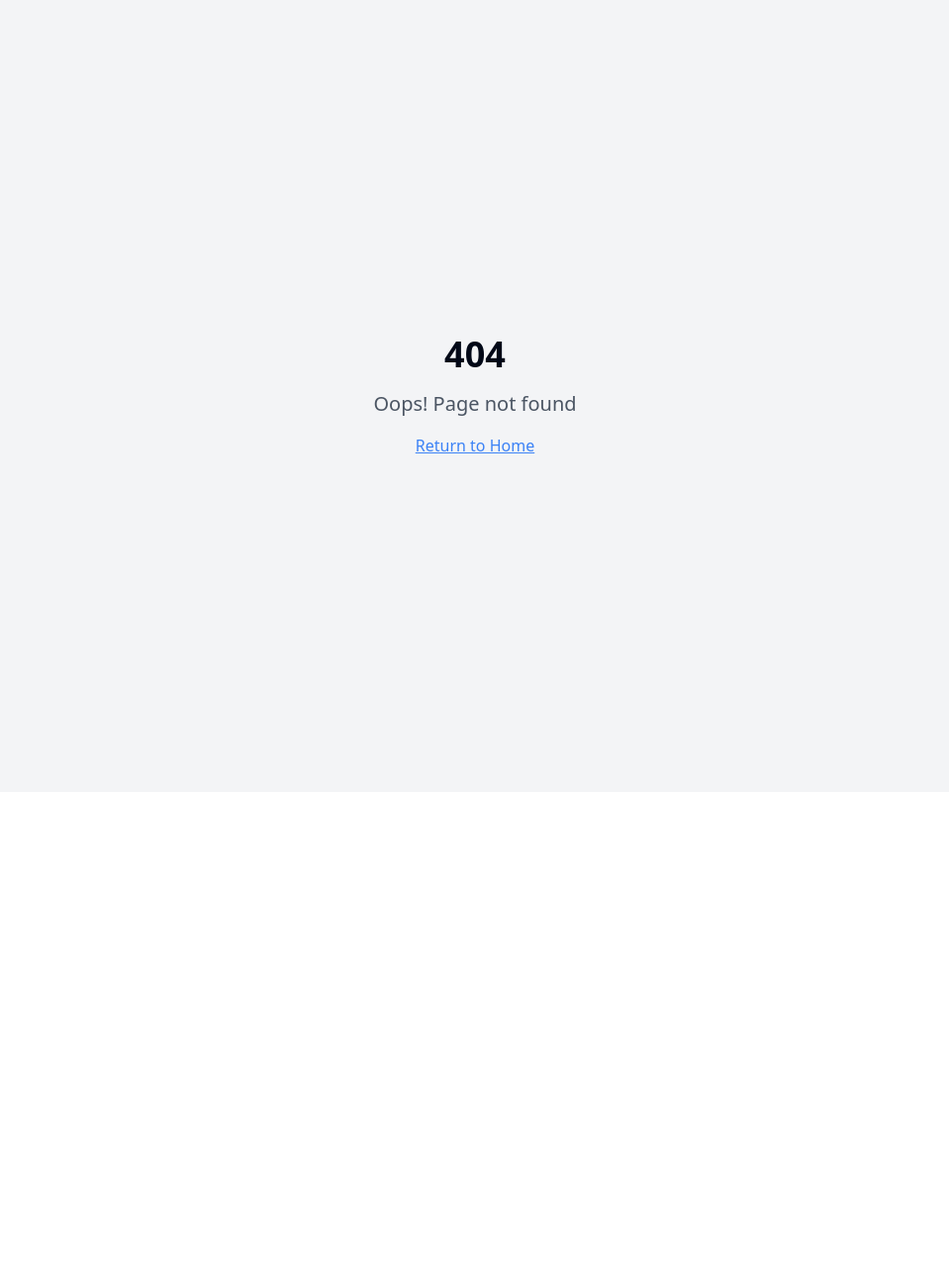
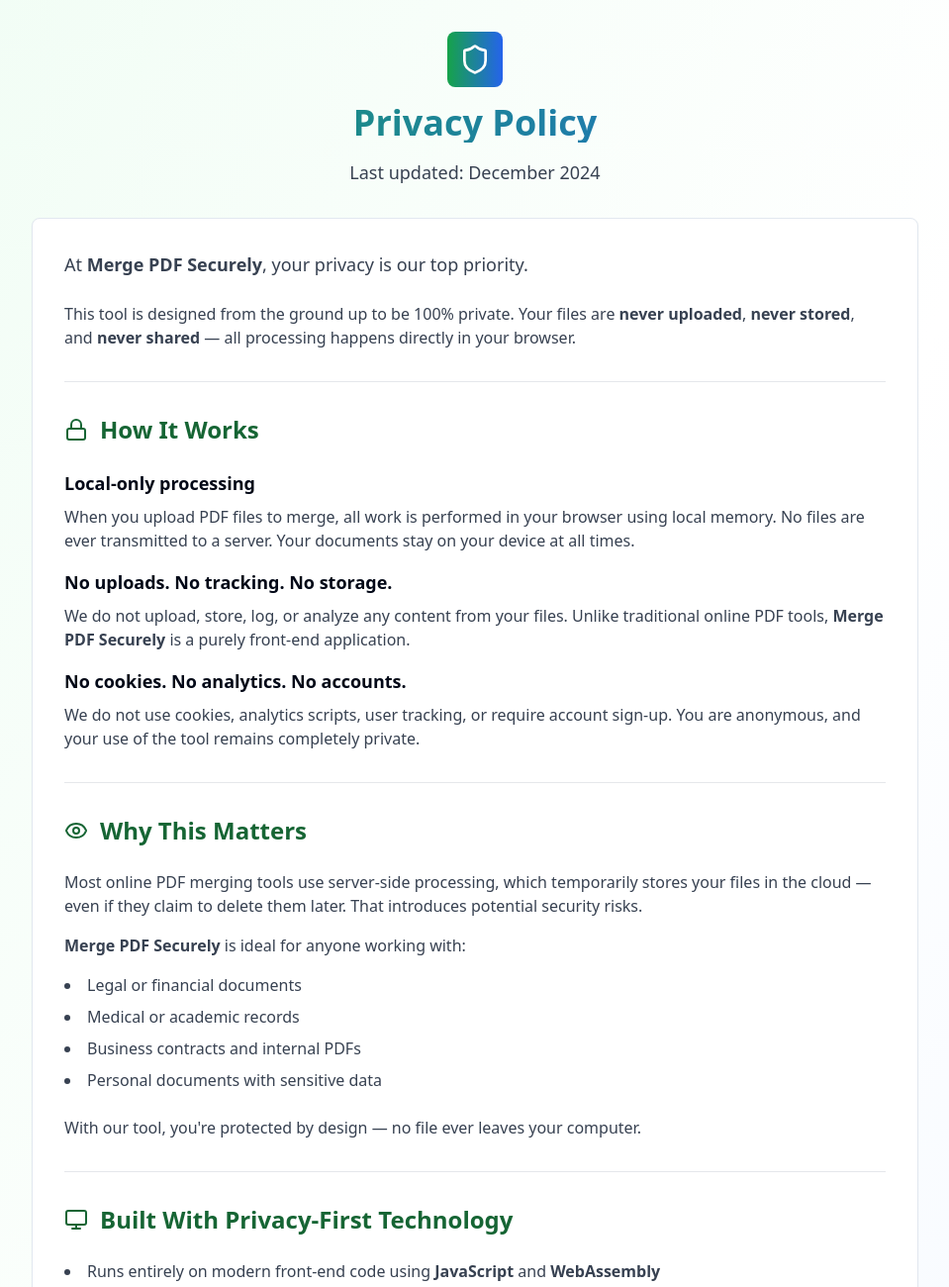
Before and after one commit to vertexlabs1/nimble-pdf-joiner, a React (Vite) app: page /privacy in a window 1280 px wide. Before the commit this address had no page. Shown: the top 1300 px of the page at 99% size, without its empty margins (160-1119 px from the left). Before the commit the page ends 800 px from the top, so only its background shows below. Built offline with nearby package versions, Linux system fonts and the light colour scheme.

Commit message:
Add privacy page and branding updates
- Created a `/Privacy` page with provided content.
- Linked the "100% Private & Secure" heading to the new Privacy page.
- Added the privacy route to `App.tsx`.
- Updated branding to "Merge PDF Securely".
- Optimized the privacy page for SEO.

```diff
--- a/src/App.tsx
+++ b/src/App.tsx
@@ -1,9 +1,11 @@
+
 import { Toaster } from "@/components/ui/toaster";
 import { Toaster as Sonner } from "@/components/ui/sonner";
 import { TooltipProvider } from "@/components/ui/tooltip";
 import { QueryClient, QueryClientProvider } from "@tanstack/react-query";
 import { BrowserRouter, Routes, Route } from "react-router-dom";
 import Index from "./pages/Index";
+import Privacy from "./pages/Privacy";
 import NotFound from "./pages/NotFound";
 
 const queryClient = new QueryClient();
@@ -16,6 +18,7 @@ const App = () => (
       <BrowserRouter>
         <Routes>
           <Route path="/" element={<Index />} />
+          <Route path="/privacy" element={<Privacy />} />
           {/* ADD ALL CUSTOM ROUTES ABOVE THE CATCH-ALL "*" ROUTE */}
           <Route path="*" element={<NotFound />} />
         </Routes>
--- a/src/components/SecurityCallout.tsx
+++ b/src/components/SecurityCallout.tsx
@@ -1,6 +1,7 @@
 
 import { Shield, Lock, Eye } from 'lucide-react';
 import { Card } from '@/components/ui/card';
+import { Link } from 'react-router-dom';
 
 export const SecurityCallout = () => {
   return (
@@ -10,9 +11,11 @@ export const SecurityCallout = () => {
           <Shield className="h-6 w-6 text-green-600" />
         </div>
       </div>
-      <h3 className="text-xl font-semibold text-center mb-3 text-green-800">
-        100% Private & Secure
-      </h3>
+      <Link to="/privacy" className="block">
+        <h3 className="text-xl font-semibold text-center mb-3 text-green-800 hover:text-green-900 transition-colors cursor-pointer">
+          100% Private & Secure
+        </h3>
+      </Link>
       <p className="text-center text-gray-700 mb-4">
         Your PDF files are processed entirely in your browser. Nothing is uploaded to our servers.
       </p>
--- a/src/pages/Index.tsx
+++ b/src/pages/Index.tsx
@@ -1,4 +1,3 @@
-
 import { useState } from 'react';
 import { PDFUploader } from '@/components/PDFUploader';
 import { FileList } from '@/components/FileList';
@@ -52,7 +51,7 @@ const Index = () => {
             <SecurityInfoDialog />
           </div>
           <h1 className="text-4xl font-bold bg-gradient-to-r from-green-600 to-blue-600 bg-clip-text text-transparent mb-4">
-            Secure PDF Merge Tool
+            Merge PDF Securely
           </h1>
           <p className="text-lg text-gray-700 max-w-2xl mx-auto mb-2">
             Merge multiple PDF files privately and securely - all processing happens in your browser
--- /dev/null
+++ b/src/pages/Privacy.tsx
@@ -0,0 +1,199 @@
+
+import { Shield, Lock, Eye, Server, Monitor, Mail } from 'lucide-react';
+import { Card } from '@/components/ui/card';
+import { Badge } from '@/components/ui/badge';
+
+const Privacy = () => {
+  return (
+    <div className="min-h-screen bg-gradient-to-br from-green-50 via-white to-blue-50">
+      <div className="container mx-auto px-4 py-8">
+        {/* Header */}
+        <div className="text-center mb-8">
+          <div className="flex items-center justify-center mb-4">
+            <div className="bg-gradient-to-r from-green-600 to-blue-600 p-3 rounded-lg">
+              <Shield className="h-8 w-8 text-white" />
+            </div>
+          </div>
+          <h1 className="text-4xl font-bold bg-gradient-to-r from-green-600 to-blue-600 bg-clip-text text-transparent mb-4">
+            Privacy Policy
+          </h1>
+          <p className="text-lg text-gray-700">
+            Last updated: December 2024
+          </p>
+        </div>
+
+        {/* Content */}
+        <div className="max-w-4xl mx-auto">
+          <Card className="p-8 mb-8">
+            <div className="prose prose-lg max-w-none">
+              <p className="text-lg text-gray-700 mb-6">
+                At <strong>Merge PDF Securely</strong>, your privacy is our top priority.
+              </p>
+              <p className="text-gray-700 mb-8">
+                This tool is designed from the ground up to be 100% private. Your files are <strong>never uploaded</strong>, <strong>never stored</strong>, and <strong>never shared</strong> — all processing happens directly in your browser.
+              </p>
+
+              <hr className="my-8 border-gray-200" />
+
+              <h2 className="text-2xl font-semibold mb-6 flex items-center gap-3 text-green-800">
+                <Lock className="h-6 w-6" />
+                How It Works
+              </h2>
+
+              <div className="space-y-4 mb-8">
+                <div>
+                  <h3 className="font-semibold text-lg mb-2">Local-only processing</h3>
+                  <p className="text-gray-700">
+                    When you upload PDF files to merge, all work is performed in your browser using local memory. No files are ever transmitted to a server. Your documents stay on your device at all times.
+                  </p>
+                </div>
+
+                <div>
+                  <h3 className="font-semibold text-lg mb-2">No uploads. No tracking. No storage.</h3>
+                  <p className="text-gray-700">
+                    We do not upload, store, log, or analyze any content from your files. Unlike traditional online PDF tools, <strong>Merge PDF Securely</strong> is a purely front-end application.
+                  </p>
+                </div>
+
+                <div>
+                  <h3 className="font-semibold text-lg mb-2">No cookies. No analytics. No accounts.</h3>
+                  <p className="text-gray-700">
+                    We do not use cookies, analytics scripts, user tracking, or require account sign-up. You are anonymous, and your use of the tool remains completely private.
+                  </p>
+                </div>
+              </div>
+
+              <hr className="my-8 border-gray-200" />
+
+              <h2 className="text-2xl font-semibold mb-6 flex items-center gap-3 text-green-800">
+                <Eye className="h-6 w-6" />
+                Why This Matters
+              </h2>
+
+              <p className="text-gray-700 mb-4">
+                Most online PDF merging tools use server-side processing, which temporarily stores your files in the cloud — even if they claim to delete them later. That introduces potential security risks.
+              </p>
+
+              <p className="text-gray-700 mb-4">
+                <strong>Merge PDF Securely</strong> is ideal for anyone working with:
+              </p>
+              <ul className="list-disc list-inside space-y-2 mb-6 text-gray-700">
+                <li>Legal or financial documents</li>
+                <li>Medical or academic records</li>
+                <li>Business contracts and internal PDFs</li>
+                <li>Personal documents with sensitive data</li>
+              </ul>
+
+              <p className="text-gray-700 mb-8">
+                With our tool, you're protected by design — no file ever leaves your computer.
+              </p>
+
+              <hr className="my-8 border-gray-200" />
+
+              <h2 className="text-2xl font-semibold mb-6 flex items-center gap-3 text-green-800">
+                <Monitor className="h-6 w-6" />
+                Built With Privacy-First Technology
+              </h2>
+
+              <ul className="list-disc list-inside space-y-2 mb-8 text-gray-700">
+                <li>Runs entirely on modern front-end code using <strong>JavaScript</strong> and <strong>WebAssembly</strong></li>
+                <li>No server-side components or file storage systems</li>
+                <li>Engineered for speed and simplicity by <strong>VertexLabs</strong>, a business systems and automation firm</li>
+              </ul>
+
+              <hr className="my-8 border-gray-200" />
+
+              <h2 className="text-2xl font-semibold mb-6 flex items-center gap-3 text-green-800">
+                <Server className="h-6 w-6" />
+                Usage Guidelines
+              </h2>
+
+              <p className="text-gray-700 mb-4">To ensure a smooth experience:</p>
+              <ul className="list-disc list-inside space-y-2 mb-8 text-gray-700">
+                <li>Each individual file can be up to <strong>50MB</strong></li>
+                <li>You can merge as many PDFs as you like, depending on your device's memory</li>
+                <li>If a merge hangs or fails, try reducing file sizes or splitting into smaller batches</li>
+              </ul>
+
+              <hr className="my-8 border-gray-200" />
+
+              <h2 className="text-2xl font-semibold mb-6 flex items-center gap-3 text-green-800">
+                <Mail className="h-6 w-6" />
+                Contact Us
+              </h2>
+
+              <p className="text-gray-700 mb-4">
+                If you have any questions about how your data is handled or suggestions to improve privacy and performance, reach out to:
+              </p>
+
+              <div className="bg-blue-50 p-4 rounded-lg mb-8">
+                <p className="text-blue-800 font-medium">
+                  <strong>apps@vxlabs.co</strong>
+                </p>
+              </div>
+
+              <p className="text-gray-700 mb-8">
+                We welcome feedback and are committed to improving the tool while keeping it lightweight, private, and efficient.
+              </p>
+
+              <hr className="my-8 border-gray-200" />
+
+              <h2 className="text-2xl font-semibold mb-6 flex items-center gap-3 text-green-800">
+                <Shield className="h-6 w-6" />
+                Summary
+              </h2>
+
+              <div className="grid md:grid-cols-2 gap-4 mb-8">
+                <div className="space-y-2">
+                  <div className="flex items-center gap-2">
+                    <Badge className="bg-green-100 text-green-800">✅</Badge>
+                    <span className="text-gray-700">No uploads</span>
+                  </div>
+                  <div className="flex items-center gap-2">
+                    <Badge className="bg-green-100 text-green-800">✅</Badge>
+                    <span className="text-gray-700">No tracking</span>
+                  </div>
+                  <div className="flex items-center gap-2">
+                    <Badge className="bg-green-100 text-green-800">✅</Badge>
+                    <span className="text-gray-700">No analytics</span>
+                  </div>
+                </div>
+                <div className="space-y-2">
+                  <div className="flex items-center gap-2">
+                    <Badge className="bg-green-100 text-green-800">✅</Badge>
+                    <span className="text-gray-700">No file storage</span>
+                  </div>
+                  <div className="flex items-center gap-2">
+                    <Badge className="bg-green-100 text-green-800">✅</Badge>
+                    <span className="text-gray-700">No account required</span>
+                  </div>
+                  <div className="flex items-center gap-2">
+                    <Badge className="bg-green-100 text-green-800">✅</Badge>
+                    <span className="text-gray-700">100% browser-based processing</span>
+                  </div>
+                </div>
+              </div>
+
+              <p className="text-lg font-semibold text-center text-green-800 mb-8">
+                <strong>Merge PDF Securely</strong> is a fast, free, and private way to merge your PDF files online — without sacrificing your data privacy.
+              </p>
+
+              <hr className="my-8 border-gray-200" />
+
+              <div className="text-center text-gray-600">
+                <p className="mb-2">
+                  <strong>© 2025 MergePDFSecurely.com</strong>
+                </p>
+                <p>
+                  A privacy-first utility built by <strong>VertexLabs</strong>
+                </p>
+              </div>
+            </div>
+          </Card>
+        </div>
+      </div>
+    </div>
+  );
+};
+
+export default Privacy;
```
